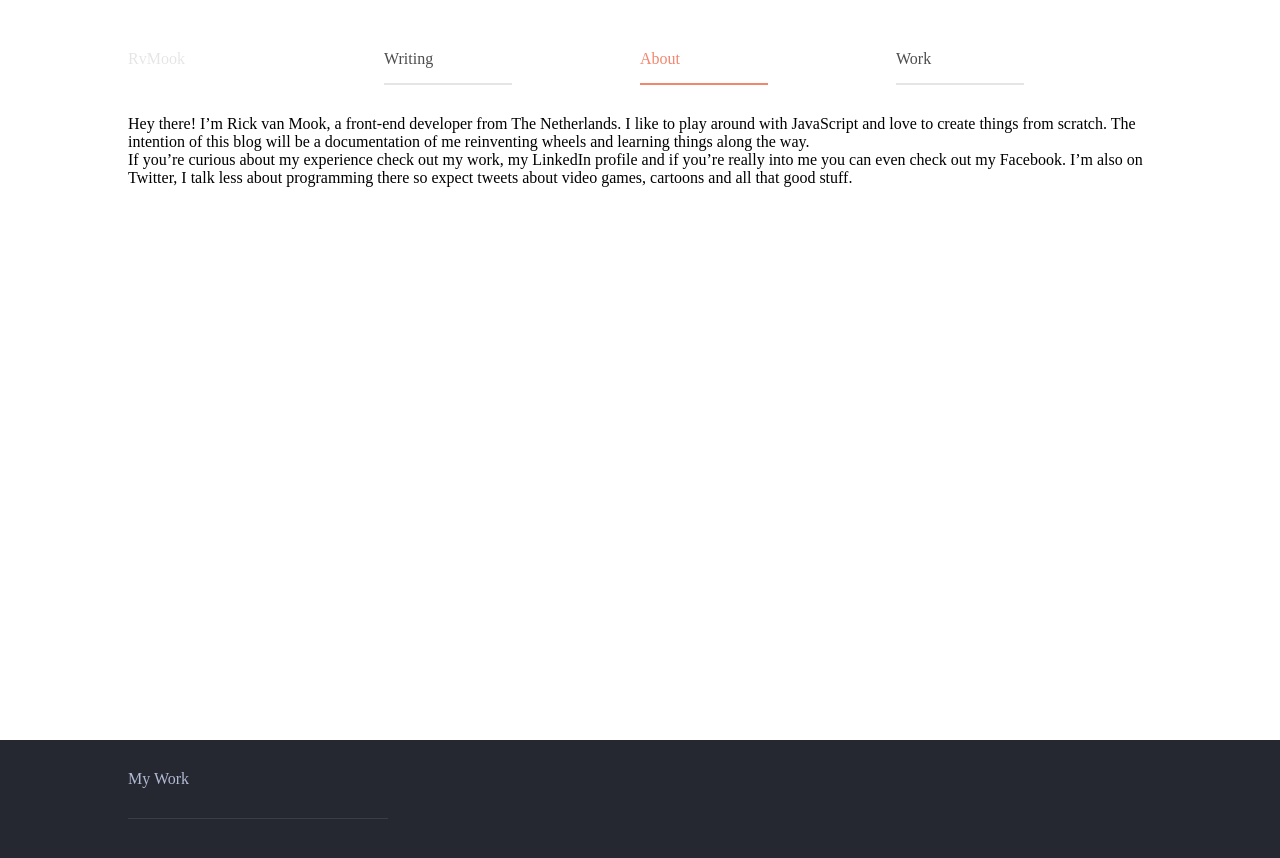
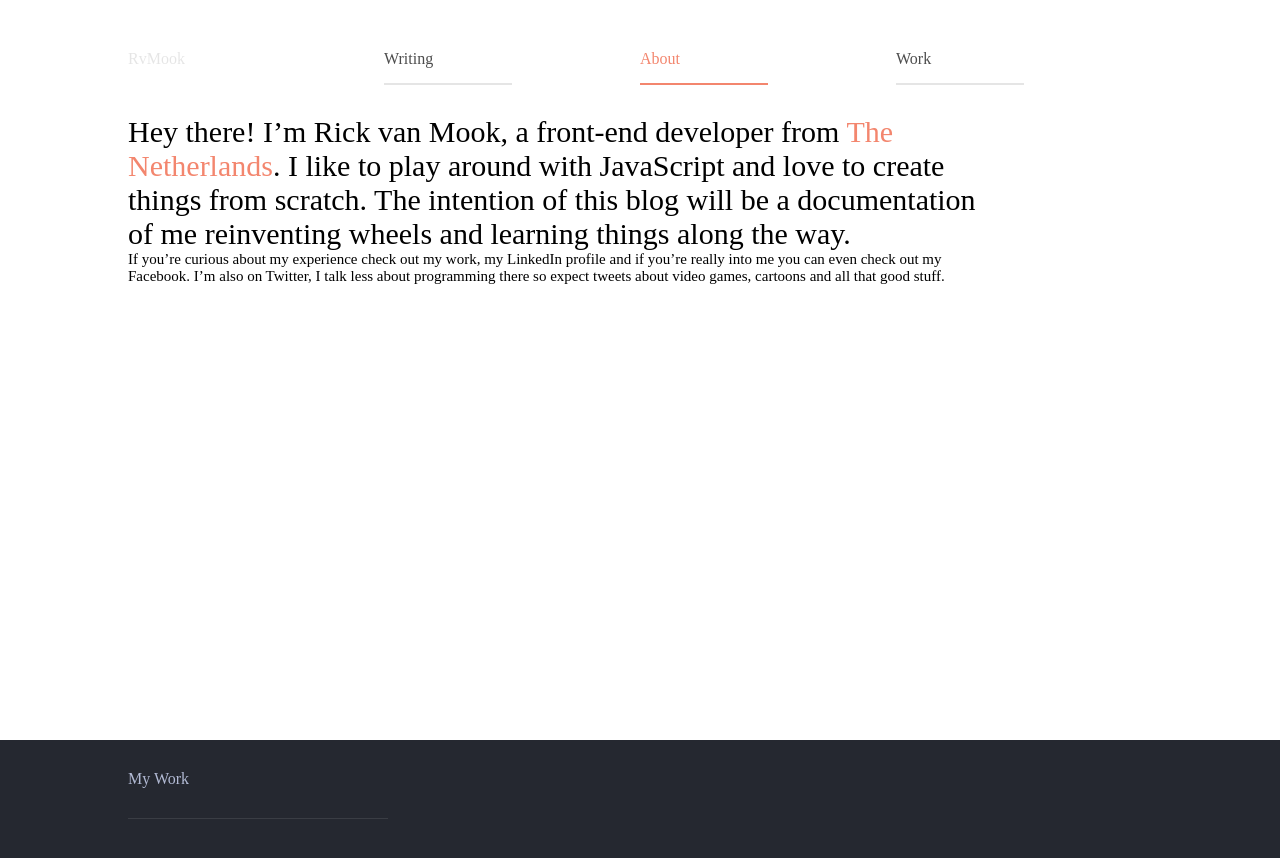
Before and after one commit to rickvanmook/rickvanmook.github.io, a Jekyll site: the page built from about.html, in a window 1280 px wide. Shown: the top 858 px of the page. Built offline with Jekyll 4.4.1, drawn with Linux system fonts in a browser that asks for light colours.

Commit message:
Initial styling for about page

```diff
--- a/_sass/_about.scss
+++ b/_sass/_about.scss
@@ -9,6 +9,11 @@
 .about__wrapper {
 
 	min-height: 100%;
+
+	a {
+
+		color: $primary;
+	}
 
 	/* equal to footer height */
 	margin-bottom: -160px;
@@ -43,3 +48,15 @@
 	text-decoration: none;
 	border-bottom: solid 1px #3a3d44;
 }
+
+.about__main {
+
+	width: 85%;
+	font-size: 30px;
+}
+
+.about__sub {
+
+	width: 85%;
+	font-size: 15px;
+}
--- a/about.html
+++ b/about.html
@@ -6,13 +6,13 @@ class: about
 ---
 
 <div class="about__wrapper max-width">
-	<p>
-		Hey there! I’m Rick van Mook, a front-end developer from The Netherlands. I like to play around with JavaScript and
+	<p class="about__main">
+		Hey there! I’m Rick van Mook, a front-end developer from <a href="https://www.google.com/maps/place/Raamsdonksveer,+Netherlands" target="_blank">The Netherlands</a>. I like to play around with JavaScript and
 		love to create things from scratch. The intention of this blog will be a documentation of me reinventing wheels and
 		learning things along the way.
 	</p>
 
-	<p>
+	<p class="about__sub">
 		If you’re curious about my experience check out my work, my LinkedIn profile and if you’re really into me you can
 		even check out my Facebook. I’m also on Twitter, I talk less about programming there so expect tweets about video
 		games, cartoons and all that good stuff.
```
